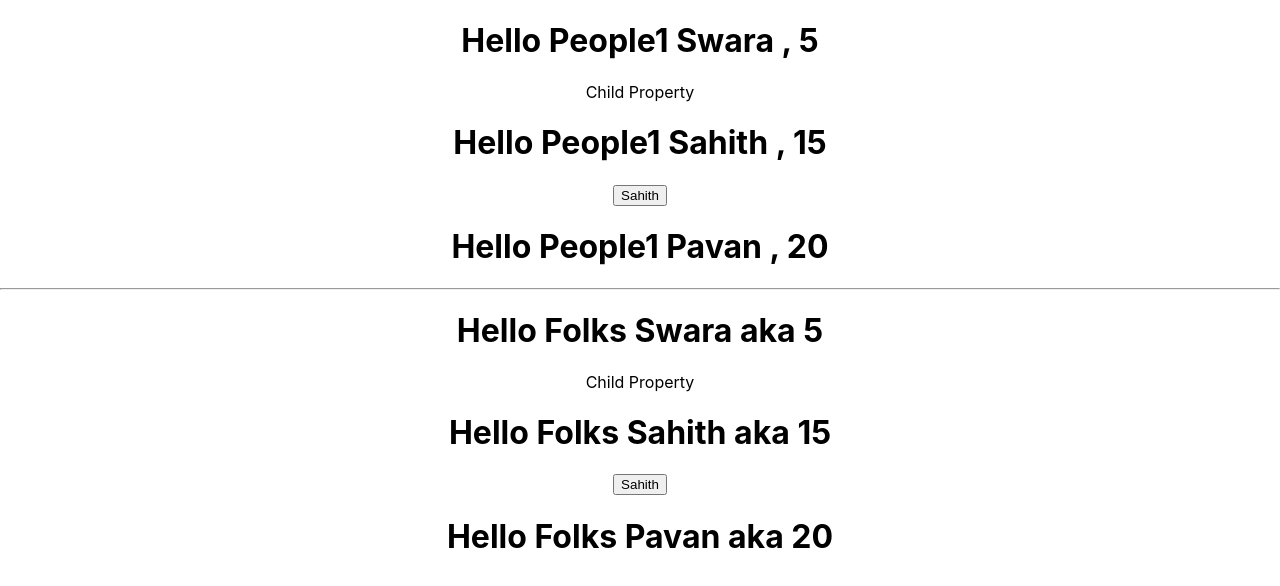
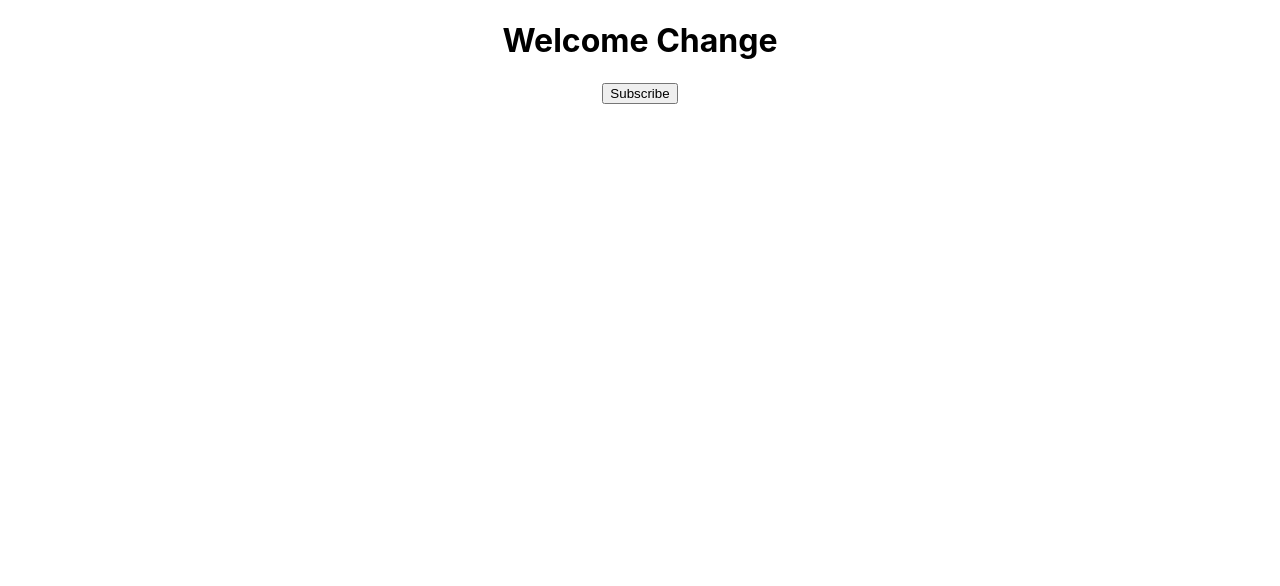
Before and after one commit to Sahith830/ReactJs-Practice, a React (Create React App) app in the folder hello-world/: page / in a window 1280 px wide. Shown: the top 586 px of the page. Built offline with nearby package versions, Linux system fonts and the light colour scheme.

Commit message:
[Sahith | Pavan | Yash] Add. state & setState() implementation

```diff
--- a/hello-world/src/App.js
+++ b/hello-world/src/App.js
@@ -1,28 +1,12 @@
 import logo from './logo.svg';
 import './App.css';
 import Greet from './components/Greet'
-import Welcome from './components/Welcome';
+import Message from './components/Message';
 
 function App() {
   return (
     <div className="App">
-      <Greet name = "Swara" age = "5">
-        <p> Child Property </p>
-       </Greet>
-      <Greet name = "Sahith" age = "15">
-        <button>Sahith</button>
-         </Greet>
-      <Greet name = "Pavan" age = "20">
-        <hr />
-       </Greet>
-
-       <Welcome name = "Swara" age = "5">
-        <p> Child Property </p>
-       </Welcome>
-      <Welcome name = "Sahith" age = "15">
-        <button>Sahith</button>
-         </Welcome>
-      <Welcome name = "Pavan" age = "20" />
+     <Message />
     </div>
   );
 }
--- /dev/null
+++ b/hello-world/src/components/Message.js
@@ -0,0 +1,33 @@
+import React, { Component } from "react";
+
+class Message extends Component {
+
+    constructor() {
+        super()
+        this.state = {
+            message : 'Welcome Change'
+        }
+    }
+
+
+    increment() {
+        this.setState(
+            {
+                message : 'Thanks for Subscribing'
+            }
+        )
+    }
+
+  render() {
+    return (
+      <div>
+        <h1>
+            {this.state.message}
+        </h1>
+        <button onClick= { () => increment()} >Subscribe</button>
+      </div>
+    );
+  }
+}
+
+export default Message;
```
